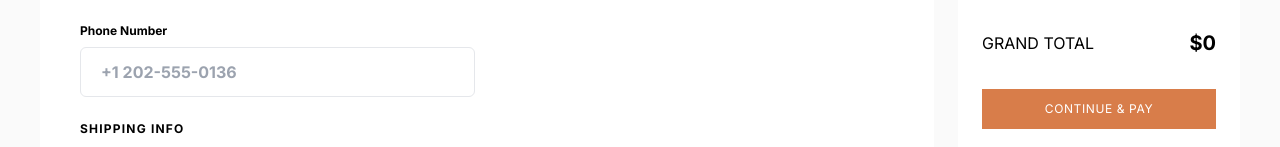
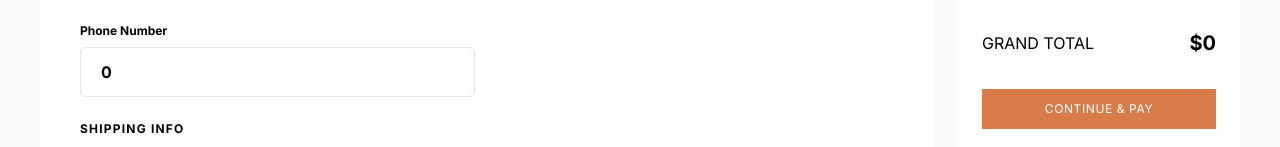
Before and after one commit to FayzullayevAbbos/audiophile-8, a Next.js app: page /checkout in a window 1280 px wide. Shown: the part 363-510 px from the top of the page. Built offline with nearby package versions, Linux system fonts and the light colour scheme.

Commit message:
redax changed

```diff
--- a/app/checkout/LastList.tsx
+++ b/app/checkout/LastList.tsx
@@ -6,7 +6,11 @@ import CheckModal from "./components/CheckModal";
 import { createPortal } from "react-dom";
 import { useState } from "react";
 
-function LastList({ setCheck, check, impEmal, impNumber, impText }: any) {
+function LastList() {
+  const [check, setCheck] = useState(false);
+  const impText = useAppSelector((state) => state.impText);
+  const impEmal = useAppSelector((state) => state.impEmal);
+  const impNumber = useAppSelector((state) => state.impNumber);
   const products = useAppSelector((state) => state.productItem);
   function totalAll(a: any) {
     let arr = [...a];
@@ -86,9 +90,7 @@ function LastList({ setCheck, check, impEmal, impNumber, impText }: any) {
         <div className="w-full">
           <button
             type="submit"
-            onClick={
-
-
+            onClick={() =>
               total && impEmal && impNumber && impText ? setCheck(true) : ""
             }
             className="mt-8 w-full text-center text-xs py-3 px-8 bg-[#D87D4A] text-white uppercase tracking-wider cursor-pointer hover:bg-[#FBAF85]"
--- a/app/checkout/components/BillingPart.tsx
+++ b/app/checkout/components/BillingPart.tsx
@@ -1,16 +1,13 @@
 "use client"
+import { useAppSelector } from "@/app/redax/store";
 import InputEmail from "./InputEmail";
 import InputNumber from "./InputNumber";
 import InputText from "./InputText";
 
-function BillingPart({
-  impNumber,
-  setImpNumber,
-  impEmal,
-  setImpEmal,
-  impText,
-  setImpText,
-}: any) {
+function BillingPart() {
+
+
+
   return (
     <div>
       <p className="text-xs text-[#D87D4A] font-bold tracking-widest uppercase">
@@ -19,20 +16,17 @@ function BillingPart({
       <div className="mt-3 grid gap-6 md:grid-cols-2">
         {" "}
         <InputText
-          impText={impText}
-          setImpText={setImpText}
+
           placeholder={"Alexei Ward"}
           label={"Name"}
         />
         <InputEmail
-          impEmal={impEmal}
-          setImpEmal={setImpEmal}
+
           placeholder={"alexei@mail.com"}
           label={"Email Address"}
         />
         <InputNumber
-          setImpNumber={setImpNumber}
-          impNumber={impNumber}
+
           placeholder={"+1 202-555-0136"}
           label={"Phone Number"}
         />
--- a/app/checkout/components/Form.tsx
+++ b/app/checkout/components/Form.tsx
@@ -1,9 +1,9 @@
 "use client";
-function Form({ children, setCheck }: any) {
+function Form({ children }: any) {
   return (
     <form
       onSubmit={(e) => {
-        setCheck(false);
+
         e.preventDefault();
       }}
     >
--- a/app/checkout/components/InputEmail.tsx
+++ b/app/checkout/components/InputEmail.tsx
@@ -1,10 +1,15 @@
 "use client"
+
+import { setImpEmal } from "@/app/redax/appSlice";
+import { useAppSelector } from "@/app/redax/store";
+import { useDispatch } from "react-redux";
+
 function InputEmail({
   placeholder,
-  label,
-  impEmal,
-  setImpEmal,
+  label
 }: any) {
+  const dispatch = useDispatch()
+  const impEmal  = useAppSelector(state=> state.impEmal)
   return (
     <div>
       <div className="flex justify-between text-xs font-bold">
@@ -14,7 +19,7 @@ function InputEmail({
         // onChange={(e) => updateField(e.target.value)}
         type="email"
         value={impEmal}
-        onChange={(e)=> setImpEmal(e.target.value)}
+        onChange={(e)=> dispatch(setImpEmal(e.target.value))}
         required
         placeholder={placeholder}
         className={`border font-bold rounded-md block w-full px-5 py-3 mt-2`}
--- a/app/checkout/components/InputNumber.tsx
+++ b/app/checkout/components/InputNumber.tsx
@@ -1,5 +1,12 @@
 "use client"
-function InputNumber({ placeholder, label, impNumber, setImpNumber }: any) {
+
+import { setImpNumber } from "@/app/redax/appSlice";
+import { useAppSelector } from "@/app/redax/store";
+import { useDispatch } from "react-redux";
+
+function InputNumber({ placeholder, label }: any) {
+  const dispatch = useDispatch()
+  const impNumber   = useAppSelector(state=> state.impNumber)
   return (
     <div>
       <div className="flex justify-between text-xs font-bold">
@@ -7,7 +14,7 @@ function InputNumber({ placeholder, label, impNumber, setImpNumber }: any) {
       </div>
       <input
         value={impNumber}
-        onChange={(e) => setImpNumber(e.target.value)}
+        onChange={(e) => dispatch(setImpNumber(e.target.value))}
         type="number"
         required
         placeholder={placeholder}
--- a/app/checkout/components/InputText.tsx
+++ b/app/checkout/components/InputText.tsx
@@ -1,11 +1,16 @@
 "use client"
+
+import { setImpText } from "@/app/redax/appSlice";
+import { useAppSelector } from "@/app/redax/store";
+import { useDispatch } from "react-redux";
 
 function InputText({
   placeholder,
   label,
-  impText,
-  setImpText,
+
 }:any) {
+  const impText  = useAppSelector(state => state.impText)
+  const dispatch = useDispatch()
   return (
     <div>
       <div className="flex justify-between text-xs font-bold">
@@ -16,7 +21,7 @@ function InputText({
         type="text"
         required
         value={impText}
-        onChange={(e)=> setImpText(e.target.value)}
+        onChange={(e)=> dispatch(setImpText(e.target.value))}
         placeholder={placeholder}
         className={`border font-bold rounded-md block w-full px-5 py-3 mt-2`}
       />
--- a/app/checkout/page.tsx
+++ b/app/checkout/page.tsx
@@ -9,35 +9,26 @@ import PaymentPart from "./components/PaymentPart";
 import ShippingPart from "./components/ShippingPart";
 
 function page() {
-  const [check, setCheck] = useState(false);
-  const [impText, setImpText] = useState("");
-  const [impEmal, setImpEmal] = useState("");
-  const [impNumber, setImpNumber] = useState("");
+
+
+
+
   return (
     <div className="bg-[#FAFAFA]">
       <Boshliqga />
       <Back />
-      <Form setCheck={setCheck}>
+      <Form >
         <div className="container p-6 pt-0 md:px-10 mx-auto  grid grid-cols-1 lg:grid-cols-4 gap-6">
           <div className="grid gap-6 lg:col-span-3 bg-white p-6 lg:p-10 rounded-lg">
             <h1 className="font-bold text-3xl uppercase">checkout</h1>
             <BillingPart
-              setImpEmal={setImpEmal}
-              setImpText={setImpText}
-              impText={impText}
-              impEmal={impEmal}
-              impNumber={impNumber}
-              setImpNumber={setImpNumber}
+
             />
             <ShippingPart />
             <PaymentPart />
           </div>
           <LastList
-            impText={impText}
-            impEmal={impEmal}
-            impNumber={impNumber}
-            setCheck={setCheck}
-            check={check}
+
           />
         </div>
       </Form>
--- a/app/redax/appSlice.ts
+++ b/app/redax/appSlice.ts
@@ -5,6 +5,7 @@ type InitialType = {
   totalPrice: number;
   proPrice: number;
   radio: boolean;
+
   productItem: [
     {
       slug: string;
@@ -21,12 +22,16 @@ const initialState = {
   removeItems: false,
   totalPrice: 0,
 
+  impText: "",
+  impEmal: "",
+  impNumber: 0,
+
   proPrice: 0,
   radio: false,
   productItem: [
     {
       slug: "",
-      total:0,
+      total: 0,
       count: 0,
       img: "",
       name: "",
@@ -45,15 +50,21 @@ const appSlice = createSlice({
     setRemoveItems: (state, action) => {
       state.removeItems = action.payload;
     },
+    setImpText: (state, action) => {
+      state.impText = action.payload;
+    },
+    setImpEmal: (state, action) => {
+      state.impEmal = action.payload;
+    },
+    setImpNumber: (state, action) => {
+      state.impNumber = action.payload;
+    },
     setProductItem: (state, action) => {
       const { slug } = action.payload;
-
-
 
       const objectExists = state.productItem.some(
         (obj) => obj.slug == action.payload.slug
       );
-
 
       if (!objectExists) {
         state.productItem = action.payload;
@@ -62,7 +73,7 @@ const appSlice = createSlice({
         state.productItem = [
           {
             slug: "",
-            total:0,
+            total: 0,
             count: 0,
             img: "",
             name: "",
@@ -91,5 +102,8 @@ export const {
   setTotalPrice,
   setProPrice,
   setRadio,
+  setImpText,
+  setImpEmal,
+  setImpNumber,
 } = appSlice.actions;
 export default appSlice.reducer;
```
